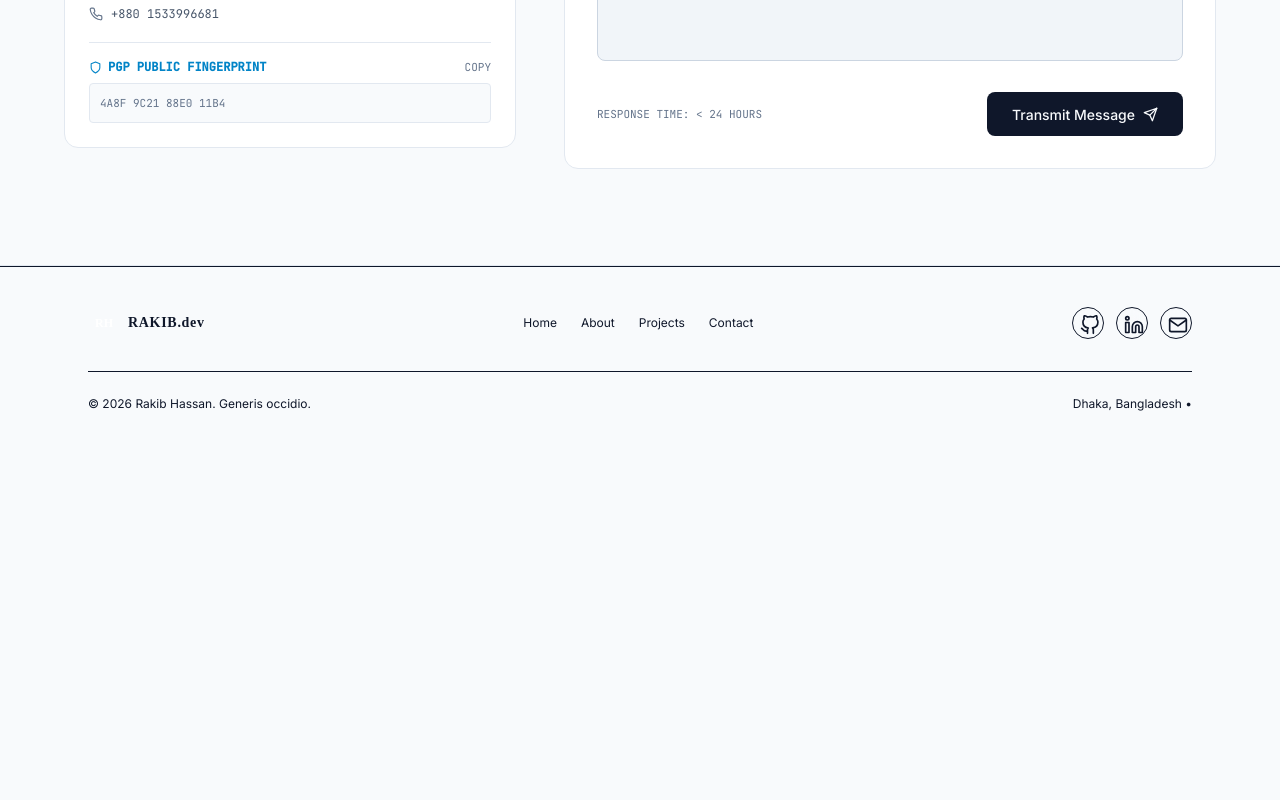
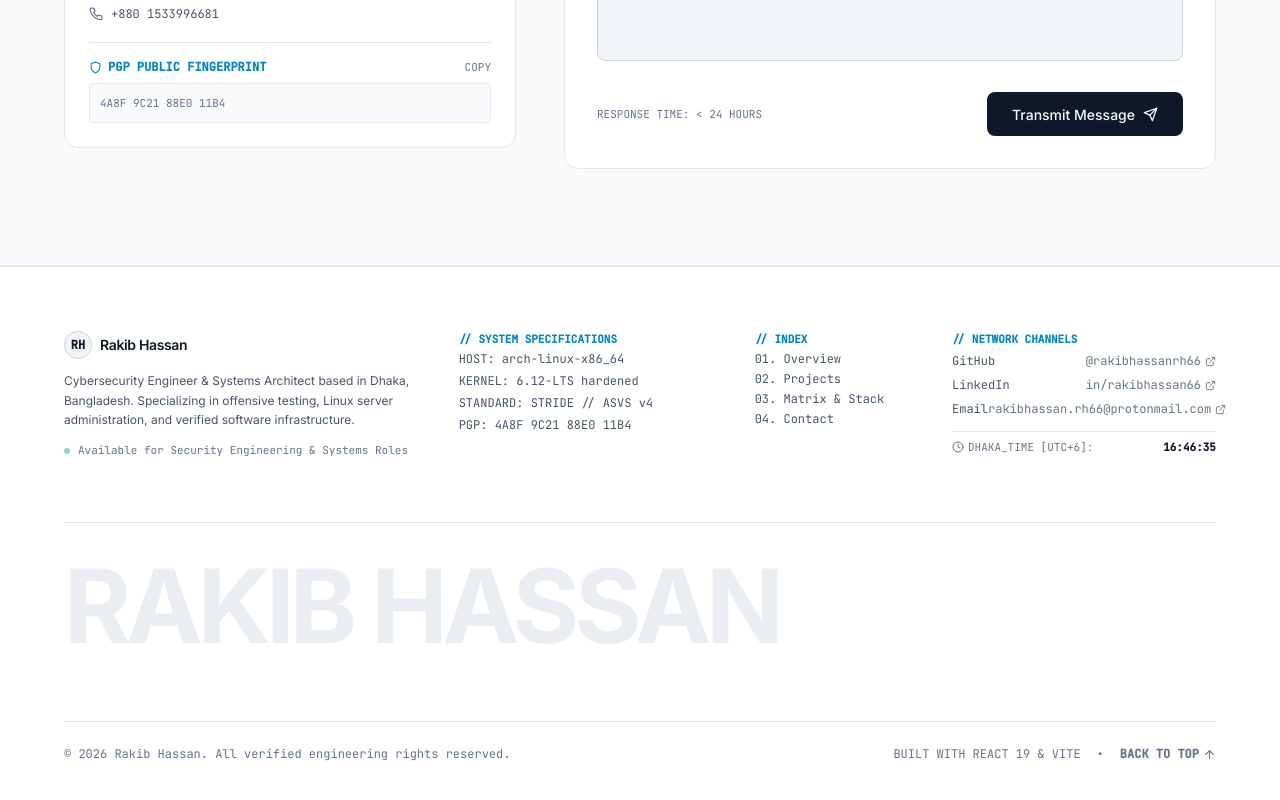
Before and after one commit to rakibhassanrh66/rakibhassanrh66.github.io, a React (Vite) app: page / in a window 1280 px wide. Shown: the part 7197-7997 px from the top of the page. Before the commit the page ends 7649 px from the top, so only its background shows below. Built offline with nearby package versions, Linux system fonts and the light colour scheme.

Commit message:
feat(footer): rebuild architectural colophon with live Dhaka clock and monumental typography

```diff
--- a/src/components/layout/Footer.tsx
+++ b/src/components/layout/Footer.tsx
@@ -1,64 +1,158 @@
-import { motion } from 'framer-motion';
-import { FiHeart } from 'react-icons/fi';
-import SocialLinks from '@/components/ui/SocialLinks';
-import { portfolioData } from '@/data/portfolio';
+import React, { useState, useEffect } from 'react';
+import { FiArrowUp, FiExternalLink, FiShield, FiClock, FiTerminal } from 'react-icons/fi';
+import { portfolioData, socialLinks } from '@/data/portfolio';
 
-const footerLinks = [
-  { label: 'Home', href: '#hero' },
-  { label: 'About', href: '#about' },
-  { label: 'Projects', href: '#projects' },
-  { label: 'Contact', href: '#contact' },
-];
+export const Footer: React.FC = () => {
+  const currentYear = new Date().getFullYear();
+  const [dhakaTime, setDhakaTime] = useState<string>('');
 
-export default function Footer() {
-  const year = new Date().getFullYear();
+  useEffect(() => {
+    function updateClock() {
+      const now = new Date();
+      const formatted = new Intl.DateTimeFormat('en-GB', {
+        timeZone: 'Asia/Dhaka',
+        hour: '2-digit',
+        minute: '2-digit',
+        second: '2-digit',
+        hour12: false,
+      }).format(now);
+      setDhakaTime(formatted);
+    }
+
+    updateClock();
+    const timer = setInterval(updateClock, 1000);
+    return () => clearInterval(timer);
+  }, []);
+
+  function scrollToTop() {
+    window.scrollTo({ top: 0, behavior: 'smooth' });
+  }
 
   return (
-    <footer className="relative border-t border-[var(--divider)] py-10">
-      <div className="mx-auto max-w-6xl px-6">
-        <div className="flex flex-col items-center gap-6 sm:flex-row sm:justify-between">
-          {/* Logo */}
-          <motion.a
-            href="#hero"
-            className="flex items-center gap-2"
-            whileHover={{ scale: 1.02 }}
-          >
-            <div className="flex h-8 w-8 items-center justify-center rounded-lg bg-gradient-to-br from-neon-cyan to-electric-purple">
-              <span className="text-xs font-bold text-white font-[Orbitron]">RH</span>
+    <footer
+      aria-label="Colophon & Site Specifications"
+      className="border-t border-[var(--color-hairline)] bg-[var(--color-surface-1)] text-[var(--color-ink)] pt-16 pb-12 px-4 sm:px-6 md:px-8 lg:px-12"
+    >
+      <div className="max-w-6xl mx-auto space-y-16">
+        {/* Architectural 4-Column Directory */}
+        <div className="grid grid-cols-1 sm:grid-cols-2 lg:grid-cols-12 gap-8 text-xs font-mono">
+          {/* Col 1: Identity (4 cols) */}
+          <div className="lg:col-span-4 space-y-3">
+            <div className="flex items-center gap-2">
+              <span className="w-7 h-7 rounded-full bg-[var(--color-surface-2)] border border-[var(--color-hairline-strong)] flex items-center justify-center font-bold text-xs">
+                {portfolioData.monogram}
+              </span>
+              <span className="text-sm font-semibold tracking-tight text-[var(--color-ink)] font-sans">
+                {portfolioData.name}
+              </span>
             </div>
-            <span className="text-sm font-semibold text-[var(--text-secondary)] font-[Orbitron] tracking-wider">
-              RAKIB<span className="text-neon-cyan">.dev</span>
-            </span>
-          </motion.a>
-
-          {/* Nav Links */}
-          <div className="flex items-center gap-6">
-            {footerLinks.map((link) => (
-              <motion.a
-                key={link.href}
-                href={link.href}
-                className="text-xs text-[var(--text-muted)] transition-colors hover:text-neon-cyan"
-                whileHover={{ y: -1 }}
-              >
-                {link.label}
-              </motion.a>
-            ))}
+            <p className="text-xs text-[var(--color-ink-muted)] leading-relaxed font-sans max-w-sm">
+              Cybersecurity Engineer & Systems Architect based in Dhaka, Bangladesh. Specializing in offensive testing, Linux server administration, and verified software infrastructure.
+            </p>
+            <div className="inline-flex items-center gap-2 text-[11px] text-[var(--color-ink-faint)]">
+              <span className="w-1.5 h-1.5 rounded-full bg-emerald-500 animate-pulse" />
+              <span>{portfolioData.availability}</span>
+            </div>
           </div>
 
-          {/* Social */}
-          <SocialLinks iconSize="sm" />
+          {/* Col 2: System Specifications (3 cols) */}
+          <div className="lg:col-span-3 space-y-2">
+            <span className="text-[11px] text-[var(--color-accent)] font-semibold uppercase">
+              // SYSTEM SPECIFICATIONS
+            </span>
+            <div className="space-y-1.5 text-[var(--color-ink-muted)] pt-1">
+              <div>HOST: arch-linux-x86_64</div>
+              <div>KERNEL: 6.12-LTS hardened</div>
+              <div>STANDARD: STRIDE // ASVS v4</div>
+              <div>PGP: {portfolioData.pgpKeyId}</div>
+            </div>
+          </div>
+
+          {/* Col 3: Navigation Index (2 cols) */}
+          <div className="lg:col-span-2 space-y-2">
+            <span className="text-[11px] text-[var(--color-accent)] font-semibold uppercase">
+              // INDEX
+            </span>
+            <div className="flex flex-col space-y-1 pt-1 text-[var(--color-ink-muted)]">
+              <a href="#hero" className="hover:text-[var(--color-ink)] transition-colors">
+                01. Overview
+              </a>
+              <a href="#projects" className="hover:text-[var(--color-ink)] transition-colors">
+                02. Projects
+              </a>
+              <a href="#about" className="hover:text-[var(--color-ink)] transition-colors">
+                03. Matrix & Stack
+              </a>
+              <a href="#contact" className="hover:text-[var(--color-ink)] transition-colors">
+                04. Contact
+              </a>
+            </div>
+          </div>
+
+          {/* Col 4: Network Channels & Live Telemetry (3 cols) */}
+          <div className="lg:col-span-3 space-y-3">
+            <span className="text-[11px] text-[var(--color-accent)] font-semibold uppercase">
+              // NETWORK CHANNELS
+            </span>
+            <div className="flex flex-col space-y-1 pt-1 text-[var(--color-ink-muted)]">
+              {socialLinks.map((s) => (
+                <a
+                  key={s.name}
+                  href={s.url}
+                  target="_blank"
+                  rel="noopener noreferrer"
+                  className="flex items-center justify-between hover:text-[var(--color-ink)] transition-colors py-0.5"
+                >
+                  <span>{s.name}</span>
+                  <span className="text-[var(--color-ink-faint)] flex items-center gap-1">
+                    <span>{s.handle}</span>
+                    <FiExternalLink size={11} />
+                  </span>
+                </a>
+              ))}
+            </div>
+
+            {/* Live Dhaka Clock */}
+            <div className="pt-2 border-t border-[var(--color-hairline)] flex items-center justify-between text-[11px]">
+              <span className="flex items-center gap-1 text-[var(--color-ink-faint)]">
+                <FiClock size={12} />
+                <span>DHAKA_TIME [UTC+6]:</span>
+              </span>
+              <span className="font-semibold text-[var(--color-ink)]">
+                {dhakaTime || '18:00:00'}
+              </span>
+            </div>
+          </div>
         </div>
 
-        <div className="mt-8 flex flex-col items-center gap-2 border-t border-[var(--divider)] pt-6 sm:flex-row sm:justify-between">
-          <p className="flex items-center gap-1 text-xs text-[var(--text-muted)]">
-            &copy; {year} {portfolioData.name}.
-            Generis occidio.
-          </p>
-          <p className="text-xs text-[var(--text-muted)]">
-            Dhaka, Bangladesh &bull;
-          </p>
+        {/* Monumental Subdued Sign-Off Wordmark */}
+        <div className="pt-8 border-t border-[var(--color-hairline)] select-none">
+          <div className="text-[clamp(2.5rem,8vw,7rem)] font-extrabold tracking-tighter text-[var(--color-hairline-strong)]/40 leading-none text-center sm:text-left">
+            RAKIB HASSAN
+          </div>
+        </div>
+
+        {/* Baseline Metadata & Back-to-Top */}
+        <div className="pt-6 border-t border-[var(--color-hairline)] flex flex-col sm:flex-row items-center justify-between gap-4 text-xs font-mono text-[var(--color-ink-faint)]">
+          <div>
+            &copy; {currentYear} {portfolioData.name}. All verified engineering rights reserved.
+          </div>
+
+          <div className="flex items-center gap-4">
+            <span>BUILT WITH REACT 19 & VITE</span>
+            <span>•</span>
+            <button
+              onClick={scrollToTop}
+              className="hover:text-[var(--color-ink)] transition-colors flex items-center gap-1 font-semibold"
+            >
+              <span>BACK TO TOP</span>
+              <FiArrowUp size={13} />
+            </button>
+          </div>
         </div>
       </div>
     </footer>
   );
-}
+};
+
+export default Footer;
```
